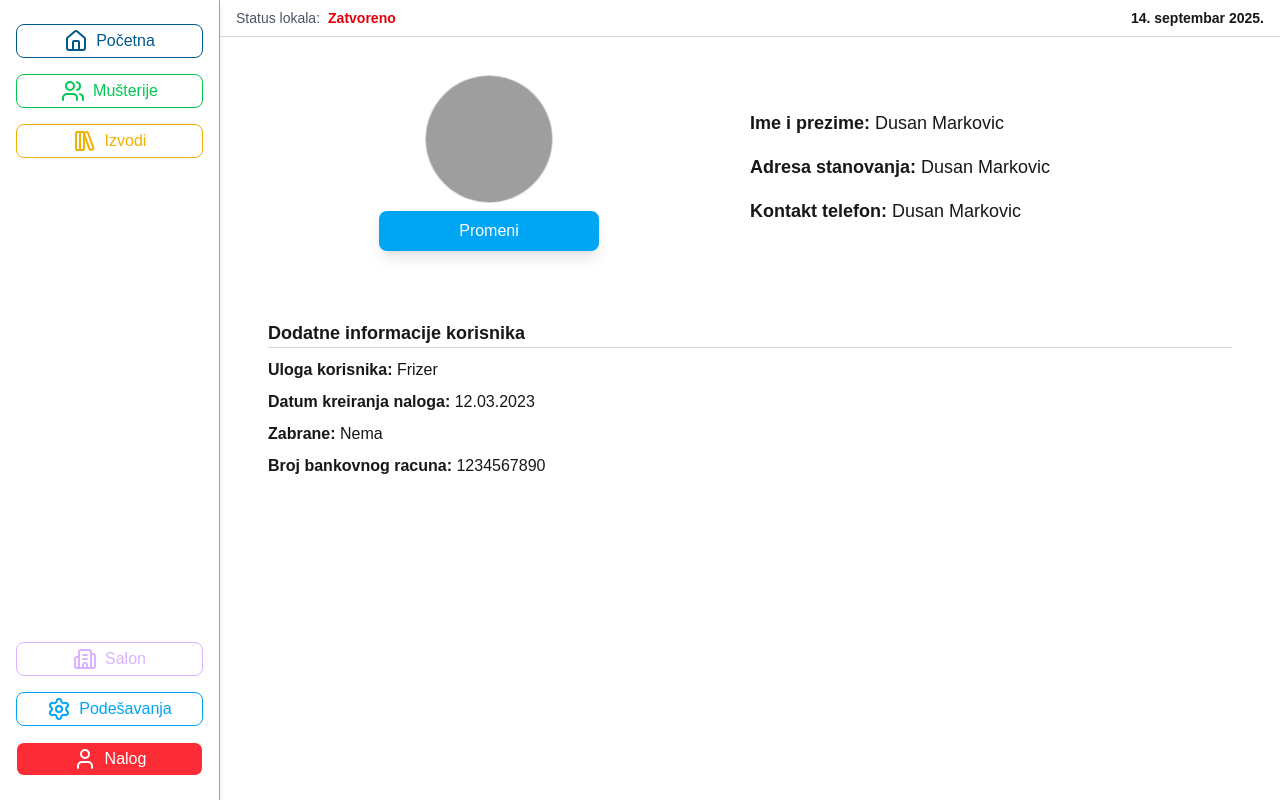
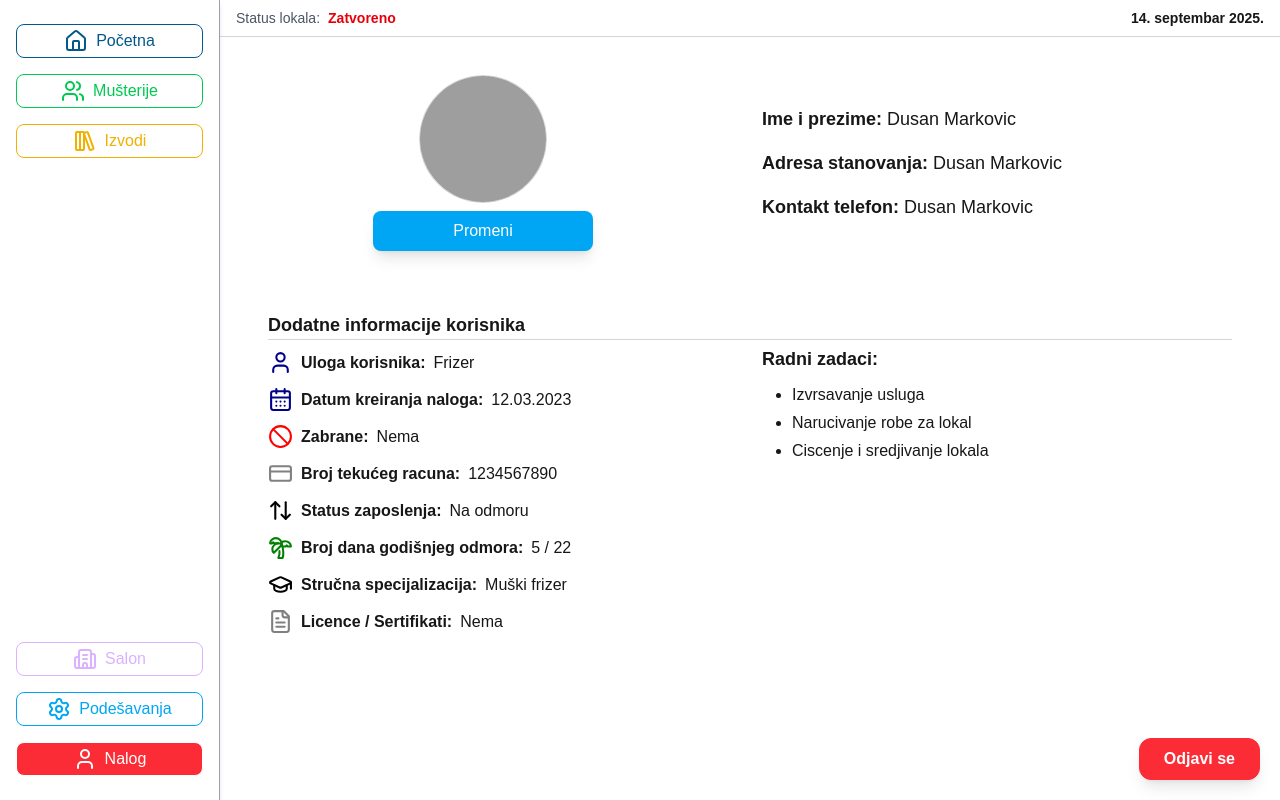
Before and after one commit to dusanstrbac/EFrizer, a Next.js app: page /profil in a window 1280 px wide. Built offline with nearby package versions, Linux system fonts and the light colour scheme; grey boxes are pictures that could not be loaded.

Commit message:
Kompletiran nalog page

```diff
--- a/app/profil/page.tsx
+++ b/app/profil/page.tsx
@@ -1,6 +1,5 @@
 'use client'
-
-import Button from "@/components/ui/Button";
+import { ArrowUpDown, BanIcon, CalendarDays, CreditCard, FileText, GraduationCap, TreePalm, UserIcon } from "lucide-react";
 import Image from "next/image";
 
 export default function Nalog() {
@@ -9,10 +8,14 @@ export default function Nalog() {
         alert("Menjate profilnu fotografiju")
     }
 
+    const odjaviKorisnika = () => {
+        alert("Uspešno ste se odjavili sa naloga")
+    }
+
     return (
         <div className="mt-[30px]">
             {/* Profilna i osnovni podaci korisnika */}
-            <div className="flex space-y-2 items-center">
+            <div className="grid grid-cols-1 md:grid-cols-2 gap-6 items-center">
                 <div className="flex flex-col space-y-2 items-center flex-1">
                     <div className="w-32 h-32 relative rounded-full overflow-hidden border border-gray-300">
                         <Image
@@ -31,7 +34,7 @@ export default function Nalog() {
                     </button>
                 </div>
                 {/* Informacije o korisniku */}
-                <div className="flex flex-col flex-1 space-y-4">
+                <div className="flex flex-col flex-1 space-y-4 text-center md:text-start">
                     <p className="text-lg"><span className="font-bold">Ime i prezime: </span>Dusan Markovic</p>
                     <p className="text-lg"><span className="font-bold">Adresa stanovanja: </span>Dusan Markovic</p>
                     <p className="text-lg"><span className="font-bold">Kontakt telefon: </span>Dusan Markovic</p>
@@ -40,13 +43,34 @@ export default function Nalog() {
             {/* Dodatne informacije o korisniku */}
             <div className="py-15 px-10">
                 <p className="font-bold text-lg border-b border-gray-300">Dodatne informacije korisnika</p>
-                <div className="mt-[10px] space-y-2">
-                    <p><span className="font-bold">Uloga korisnika: </span>Frizer</p>
-                    <p><span className="font-bold">Datum kreiranja naloga: </span>12.03.2023</p>
-                    <p><span className="font-bold">Zabrane: </span>Nema</p>
-                    <p><span className="font-bold">Broj bankovnog racuna: </span>1234567890</p>
+                <div className="grid grid-cols-1 md:grid-cols-2 gap-6">
+                    <div className="mt-[10px] space-y-3">
+                        <p className="flex gap-2 items-center"><UserIcon width={25} height={25} color="darkblue"/><span className="font-bold">Uloga korisnika: </span>Frizer</p>
+                        <p className="flex gap-2 items-center"><CalendarDays width={25} height={25} color="darkblue"/><span className="font-bold">Datum kreiranja naloga: </span>12.03.2023</p>
+                        <p className="flex gap-2 items-center"><BanIcon width={25} height={25} color="red"/><span className="font-bold">Zabrane: </span>Nema</p>
+                        <p className="flex gap-2 items-center"><CreditCard width={25} height={25} color="gray"/><span className="font-bold">Broj tekućeg racuna: </span>1234567890</p>
+                        <p className="flex gap-2 items-center"><ArrowUpDown width={25} height={25} color="black"/><span className="font-bold">Status zaposlenja: </span>Na odmoru</p>
+                        <p className="flex gap-2 items-center"><TreePalm width={25} height={25} color="green"/><span className="font-bold">Broj dana godišnjeg odmora: </span>5 / 22</p>
+                        <p className="flex gap-2 items-center"><GraduationCap width={25} height={25} color="black"/><span className="font-bold">Stručna specijalizacija: </span>Muški frizer</p>
+                        <p className="flex gap-2 items-center"><FileText width={25} height={25} color="gray"/><span className="font-bold">Licence / Sertifikati: </span>Nema</p>
+                    </div>
+                    <div>
+                        <h1 className="text-lg font-bold mt-[5px] mb-1">Radni zadaci:</h1>
+                        <ul className="list-disc ml-[30px] mt-[10px] space-y-1">
+                            <li>Izvrsavanje usluga</li>
+                            <li>Narucivanje robe za lokal</li>
+                            <li>Ciscenje i sredjivanje lokala</li>
+                        </ul>
+                    </div>
                 </div>
             </div>
+            <button
+                className="fixed bottom-5 right-5 z-50 border border-red-500 rounded-xl py-2 px-6 font-bold text-white bg-red-500 hover:bg-red-400 hover:border-red-400 cursor-pointer shadow-lg transition-colors duration-300"
+                onClick={odjaviKorisnika}
+            >
+                Odjavi se
+            </button>
+
         </div>
     );
 };
```
